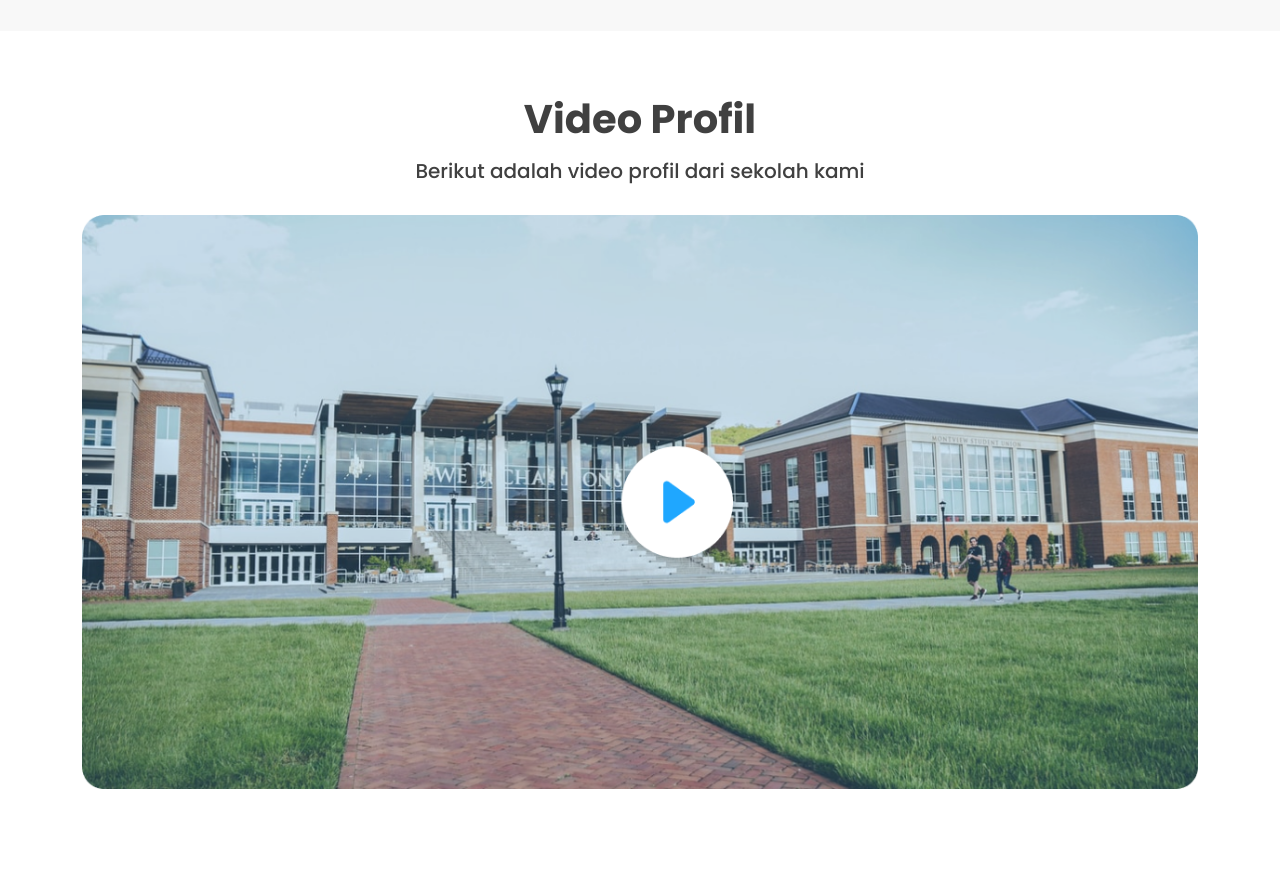
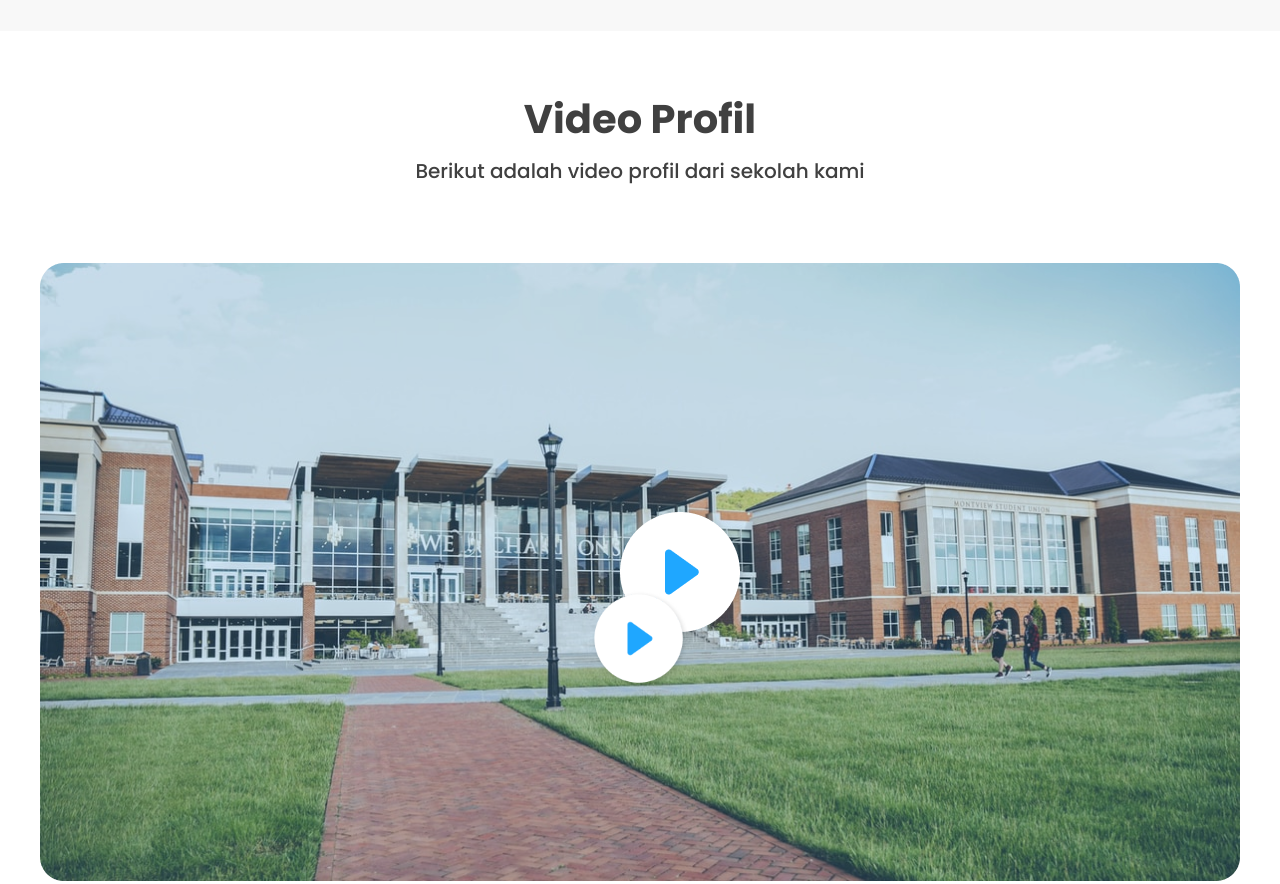
Before and after one commit to Hub-Academy-Inagata/Felda_style9, a plain HTML site: page page/about.html in a window 1280 px wide. Shown: the part 1637-2521 px from the top of the page. Drawn offline with nearby package versions, Linux system fonts and the light colour scheme.

Commit message:
update video

```diff
--- a/css/style.css
+++ b/css/style.css
@@ -258,11 +258,20 @@ footer ul.vertical li i {
 }
 
 /*Video*/
-#video img {
-    height: 100%;
+#btn-play{
+    height: 100px;
     width: auto;
-    margin-top: 24px;
-    margin-bottom: 160px;
+    position: absolute;
+    top: 50%;
+    left: 50%;
+    transform: translate(-50%, -50%);
+    z-index: 1;
+}
+#bgv{
+  height: 100%;
+  width: auto;
+  margin-top: 24px;
+  margin-bottom: 160px;
 }
 
 /*Teachers*/
--- a/page/about.html
+++ b/page/about.html
@@ -132,13 +132,31 @@
 
     <!-- Video Start -->
     <section class="content" id="video">
-        <div class="container mt-5">
+        <div class="container my-5">
             <div class="row d-flex align-items-center">
                 <h1 class="text-center my-3">Video Profil</h1>
                 <h5 class="text-center">Berikut adalah video profil dari sekolah kami</h5>
-                <a href="https://youtu.be/1MILPY1bPVY?si=jllCYUKUjWny9kBE">
-                    <img class="img-fluid" data-aos="fade-up" src="../img/video.png" alt="">
-                </a>
+            </div>
+        </div>
+        <div class="position-relative text-center">
+            <img src="../img/btn-play.png" id="btn-play" data-bs-toggle="modal" data-bs-target="#videoModal">
+            <img src="../img/video.png" class="img-fluid mx-auto" id="bgv">
+        </div>
+
+        <!-- Modal Video -->
+        <div class="modal fade" id="videoModal" tabindex="-1" aria-labelledby="videoModalLabel" aria-hidden="true">
+            <div class="modal-dialog modal-lg">
+                <div class="modal-content position-relative">
+                    <div class="modal-header">
+                        <button type="button" class="btn btn-close" data-bs-dismiss="modal" aria-label="Close"></button>
+                    </div>
+                    <div class="modal-body">
+                    <!-- Video dari YouTube (dengan iframe) -->
+                        <div class="ratio ratio-16x9">
+                            <iframe class="embed-responsive-item" src="https://www.youtube.com/embed/tpflPFyCIkY?si=txpjtdFlU3CIu8mr" allow="accelerometer; autoplay; clipboard-write; encrypted-media; gyroscope; picture-in-picture; web-share" allowfullscreen></iframe>
+                        </div>
+                    </div>
+                </div>
             </div>
         </div>
     </section>
```
Also changed, not shown: img/btn-play.png (added).
